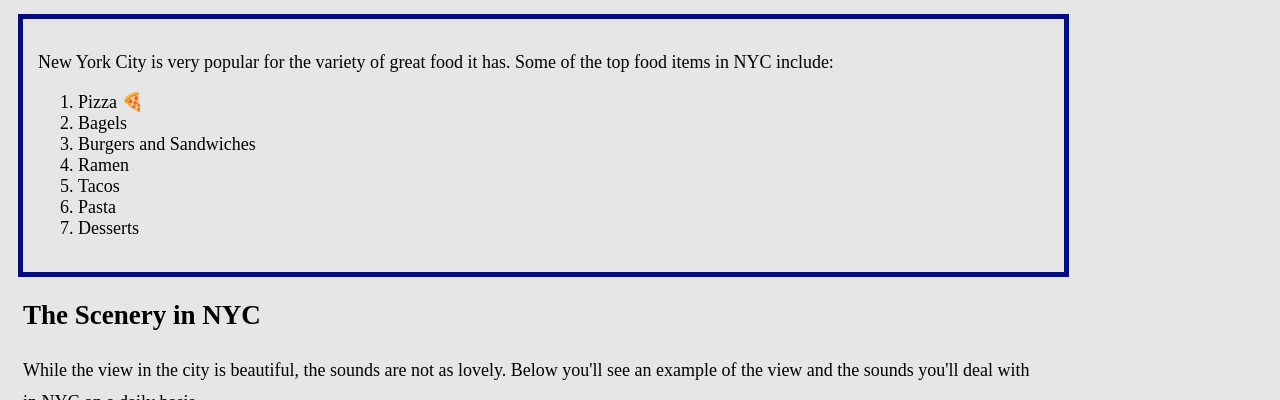
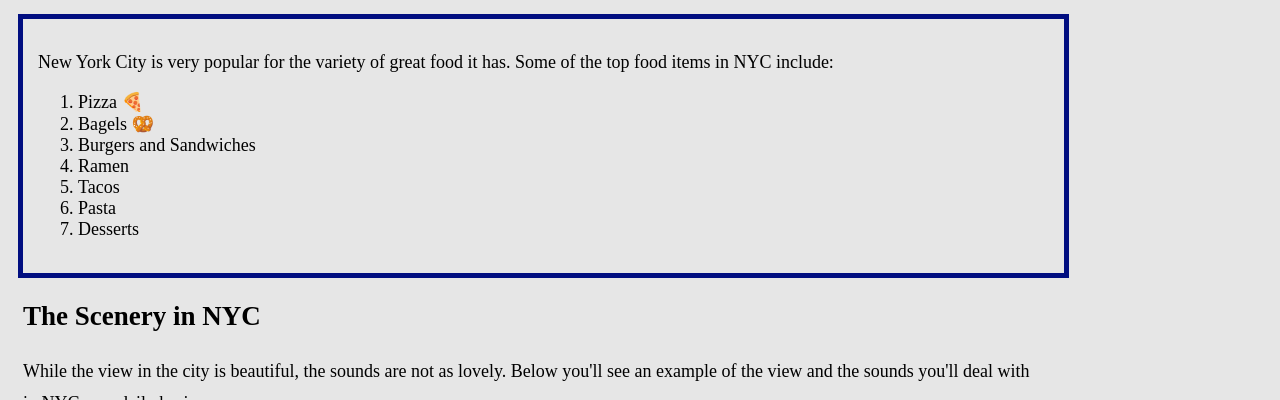
Before and after one commit to GulnazNikitina/New-York-City-Blog-Codecademy, a plain HTML site: page index.html in a window 1280 px wide. Shown: the part 700-1100 px from the top of the page. Drawn offline with Linux system fonts and the light colour scheme.

Commit message:
no message

```diff
--- a/index.html
+++ b/index.html
@@ -50,7 +50,7 @@
         </p>
         <ol>
           <li>Pizza 🍕</li>
-          <li>Bagels</li>
+          <li>Bagels 🥨</li>
           <li>Burgers and Sandwiches</li>
           <li>Ramen</li>
           <li>Tacos</li>
```
